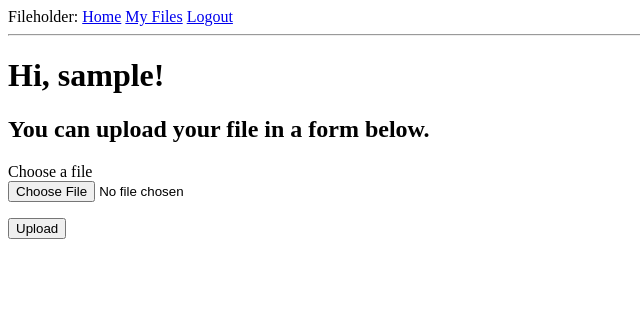
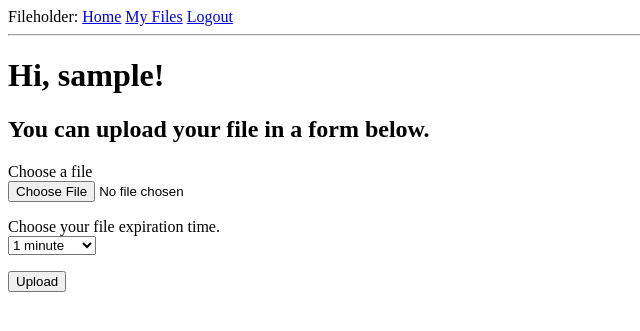
Before and after one commit to yaripey/python-fileholder, a Flask app: page / in a window 1280 px wide. Shown: the top 331 px of the page, without its empty margins (0-640 px from the left). Run offline with Flask 2, Linux system fonts and the light colour scheme; the visitor is signed in with stand-in values (Sample User, id 1); data comes from the database, SQL or seed files in the repository; some libraries are stand-ins or nearby versions.

Commit message:
Files now are deleted when expiration period met

```diff
--- a/app/forms.py
+++ b/app/forms.py
@@ -1,12 +1,14 @@
 from flask_wtf import FlaskForm
 
-from wtforms import StringField, PasswordField, BooleanField, SubmitField, DateTimeField
+from wtforms import StringField, PasswordField, BooleanField, SubmitField, SelectField
 from wtforms.validators import DataRequired, ValidationError, Email, EqualTo
 
 from flask_wtf.file import FileField, FileRequired, FileAllowed
 
 from app.models import User
 from app.models import File
+
+from datetime import datetime
 
 class LoginForm(FlaskForm):
     username = StringField('Username', validators = [DataRequired()])
@@ -36,5 +38,18 @@ class FileForm(FlaskForm):
         FileRequired(),
         FileAllowed(['jpg', 'png', 'txt'], 'Unaccaptable file format.')
         ])
-    expiration = DateTimeField("Choose your file expiration time.")
+    expiration = SelectField(
+        "Choose your file expiration time.",
+        choices=[
+            (1, '1 minute'),
+            (10, '10 minutes'),
+            (30, '30 minutes'),
+            (60, '1 hours'),
+            (300, '5 hours'),
+            (1440, '1 day'),
+            (4320, '3 days'),
+            (10080, '7 days')
+        ],
+        validate_choice = False
+    )
     submit = SubmitField('Upload')
--- a/app/models.py
+++ b/app/models.py
@@ -1,7 +1,7 @@
 from app import db
 from app import login
-
-from os import stat
+import os
+from app import app
 
 from werkzeug.security import generate_password_hash, check_password_hash
 from flask_login import UserMixin
@@ -40,7 +40,20 @@ class File(db.Model):
         return '<File {}>'.format(self.path)
 
     def size(self):
-        return str(stat(self.path).st_size)
+        return str(os.stat(self.path).st_size)
+
+    def is_expired(self):
+        if self.expire_time > datetime.utcnow():
+            print('False')
+            return False
+        else:
+            db.session.delete(self)
+            db.session.commit()
+            path = os.path.join(app.instance_path, 'files', self.id)
+            os.remove(path)
+            print("True")
+            return True
+
 
 @login.user_loader
 def load_user(id):
--- a/app/routes.py
+++ b/app/routes.py
@@ -25,6 +25,7 @@ from werkzeug.utils import secure_filename
 from uuid import uuid4
 
 from datetime import datetime
+from datetime import timedelta
 
 import os
 
@@ -35,6 +36,7 @@ import os
 def index():
     form = FileForm()
     if form.validate_on_submit():
+        print('Form successfully validated.')
         f = form.file.data
         filename = secure_filename(f.filename)
         id = str(uuid4())
@@ -43,12 +45,14 @@ def index():
             id = id,
             user_id = current_user.id,
             path = path,
-            # expire_time = form.expiration.data,
+            expire_time = datetime.utcnow() + timedelta(minutes = int(form.expiration.data)),
             name = filename
         )
         db.session.add(file)
         db.session.commit()
+        print('File added to db.')
         f.save(path)
+        print('FIle saved.')
         flash('Successfully uploaded your file!')
         return redirect(url_for('index'))
     return render_template('index.html', title = 'Welcome', form=form)
@@ -100,10 +104,13 @@ def register():
 def user(username):
     user = User.query.filter_by(username=username).first_or_404()
     files = current_user.uploaded_files().all()
+    for file in files:
+        file.is_expired()
     sizes = {}
+    files = current_user.uploaded_files().all()
     for file in files:
         sizes[file.id] = file.size()
-    print(sizes)
+
     return render_template('user.html', user=user, files=files, sizes=sizes)
 
 
--- a/app/templates/_file.html
+++ b/app/templates/_file.html
@@ -5,7 +5,9 @@
             <br>
             File size is: {{ sizes[file.id] }} b.
             <br>
-
+            Upload time: {{ file.timestamp }}
+            <br>
+            Expiration time: {{ file.expire_time }}
         </td>
     </tr>
 </table>
--- a/app/templates/file.html
+++ b/app/templates/file.html
@@ -3,7 +3,7 @@
 {% block content %}
     <h1>User: {{ file.author.username }} uploaded {{ file.name }}</h1>
     <hr>
-    File size is {{ size }}
+    File size is {{ size }} b.
     <br>
     <a href="{{ url_for('download', fileid=file.id) }}">Download</a>
 {% endblock %}
--- a/app/templates/index.html
+++ b/app/templates/index.html
@@ -12,6 +12,13 @@
             <span style="color: red;">[{{ error }}]</span>
             {% endfor %}
         </p>
+        <p>
+            {{ form.expiration.label }} <br>
+            {{ form.expiration }}
+            {% for error in form.expiration.errors %}
+            <span style="color: red;">[{{ error }}]</span>
+            {% endfor %}
+        </p>
         <p>{{ form.submit() }}</p>
     </form>
 {% endblock %}
```
